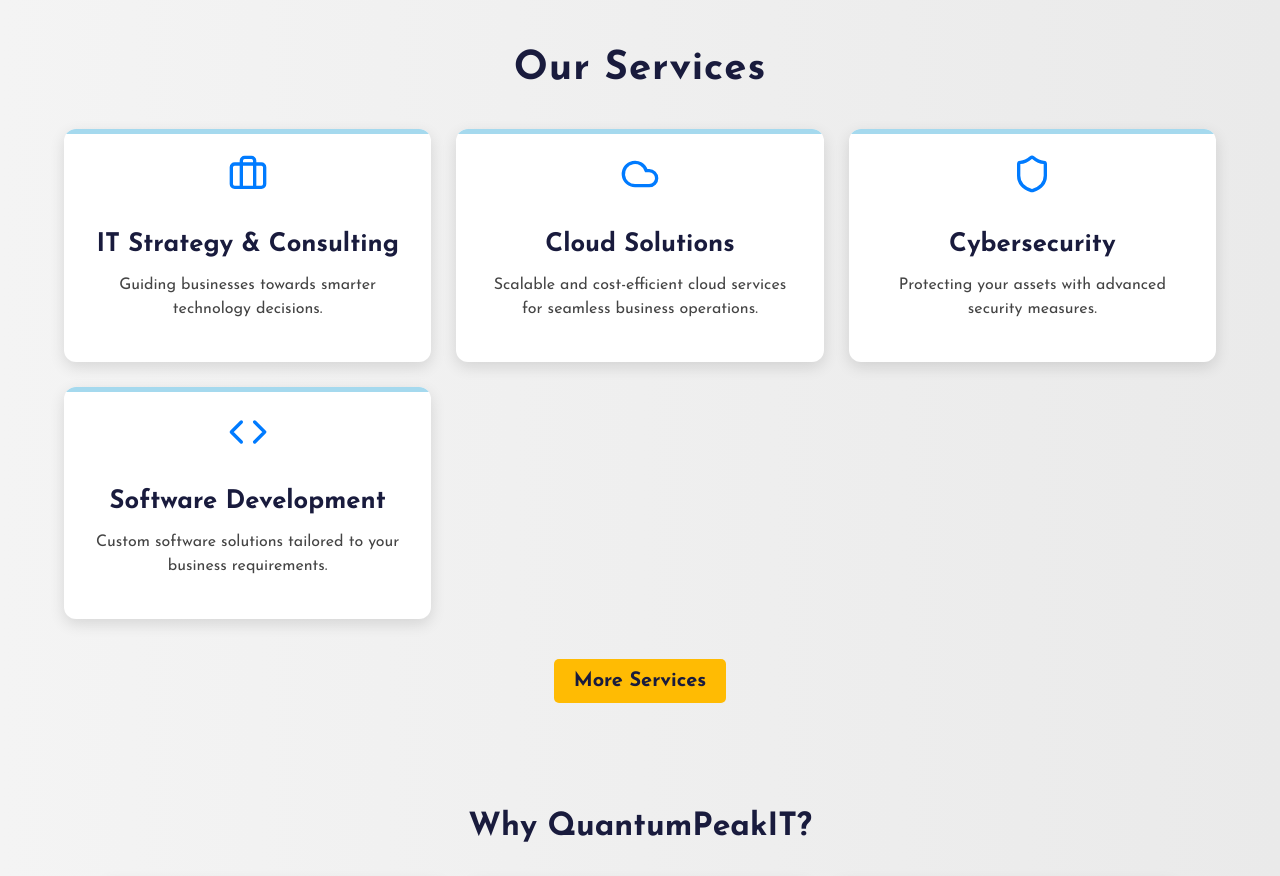
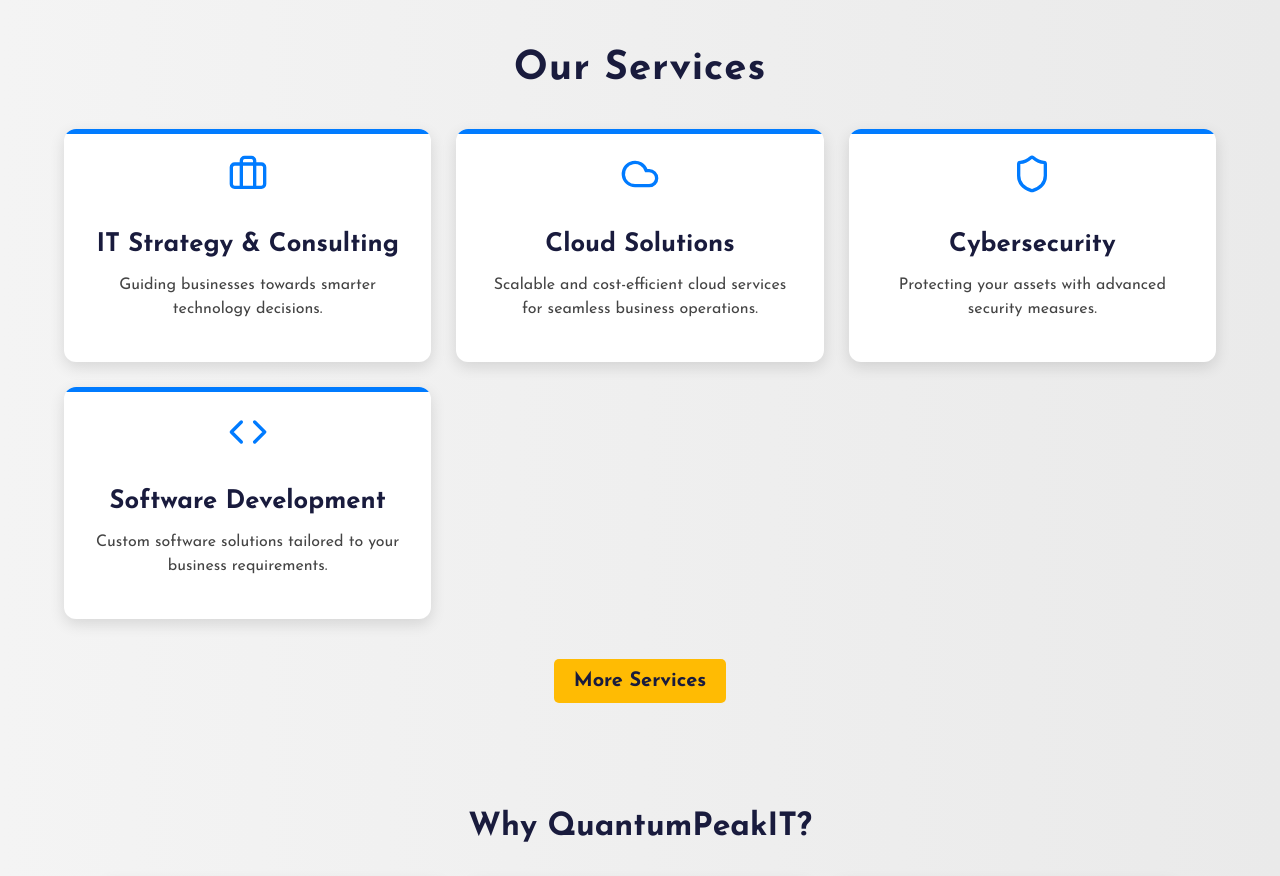
Before and after one commit to thakur7071/quantumpeakIT, a React (Vite) app: page / in a window 1280 px wide. Shown: the part 900-1776 px from the top of the page. Built offline with nearby package versions, Linux system fonts and the light colour scheme; grey boxes are pictures that could not be loaded.

Commit message:
Initial Commit

```diff
--- a/src/Components/HomePageServices/HomePageServices.css
+++ b/src/Components/HomePageServices/HomePageServices.css
@@ -53,14 +53,10 @@
     left: 0;
     width: 100%;
     height: 5px;
-    background: rgb(165, 217, 238);
+    background: #007bff;
     transition: height 0.3s ease-in-out;
 }
 
-.homepage-service-card:hover::before {
-    height: 100%;
-    opacity: 0.1;
-}
 
 /* Service Icons */
 .homepage-service-icon {
@@ -111,10 +107,6 @@
     transition: background 0.3s ease-in-out;
   }
 
-  .know-more-btn:hover {
-    background-color: #ffbb03;
-    color: #191b3d;
-  }
 
 
 
```
